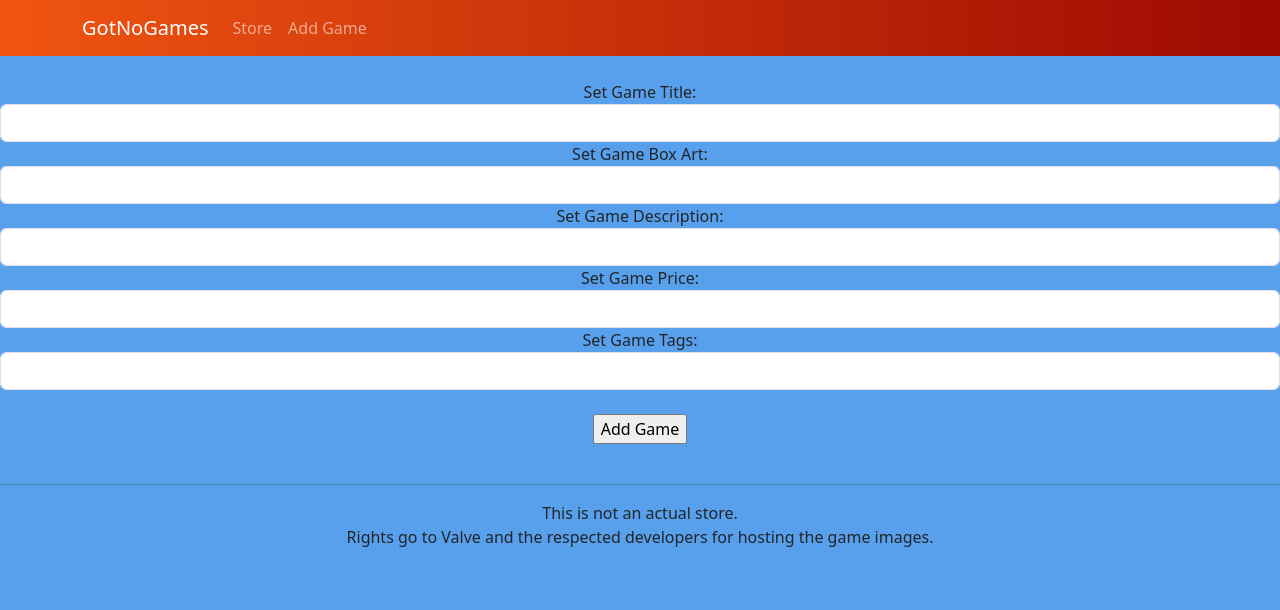
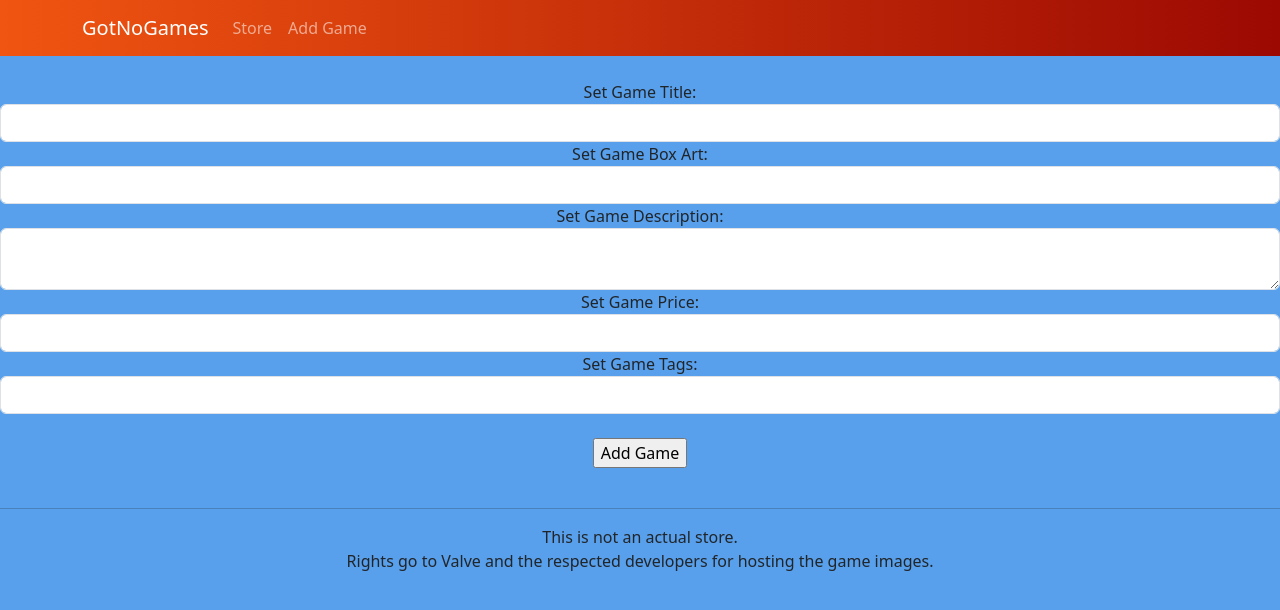
Before and after one commit to lawesome1444/DRAQ_Project1, a React (Create React App) app: page /addGame in a window 1280 px wide. Shown: the top 610 px of the page. Built offline with nearby package versions, Linux system fonts and the light colour scheme.

Commit message:
Changed "Description" input to textarea, making the long bits of text easier to write

```diff
--- a/src/components/addGame.js
+++ b/src/components/addGame.js
@@ -52,7 +52,7 @@ function AddGame(){
                 {/* Description */}
                 <div className="form-group">
                     <label>Set Game Description:</label>
-                    <input type="text"
+                    <textarea type="text"
                     className="form-control"
                     onChange={(e)=> {setDesc(e.target.value) }}
                     />
@@ -70,7 +70,7 @@ function AddGame(){
                     <label>Set Game Tags:</label>
                     <input type="text"
                     className="form-control"
-                    onChange={(e)=> {setTitle(e.target.value) }}
+                    onChange={(e)=> {setTags(e.target.value) }}
                     />
                 </div>
                 <br/>
```
